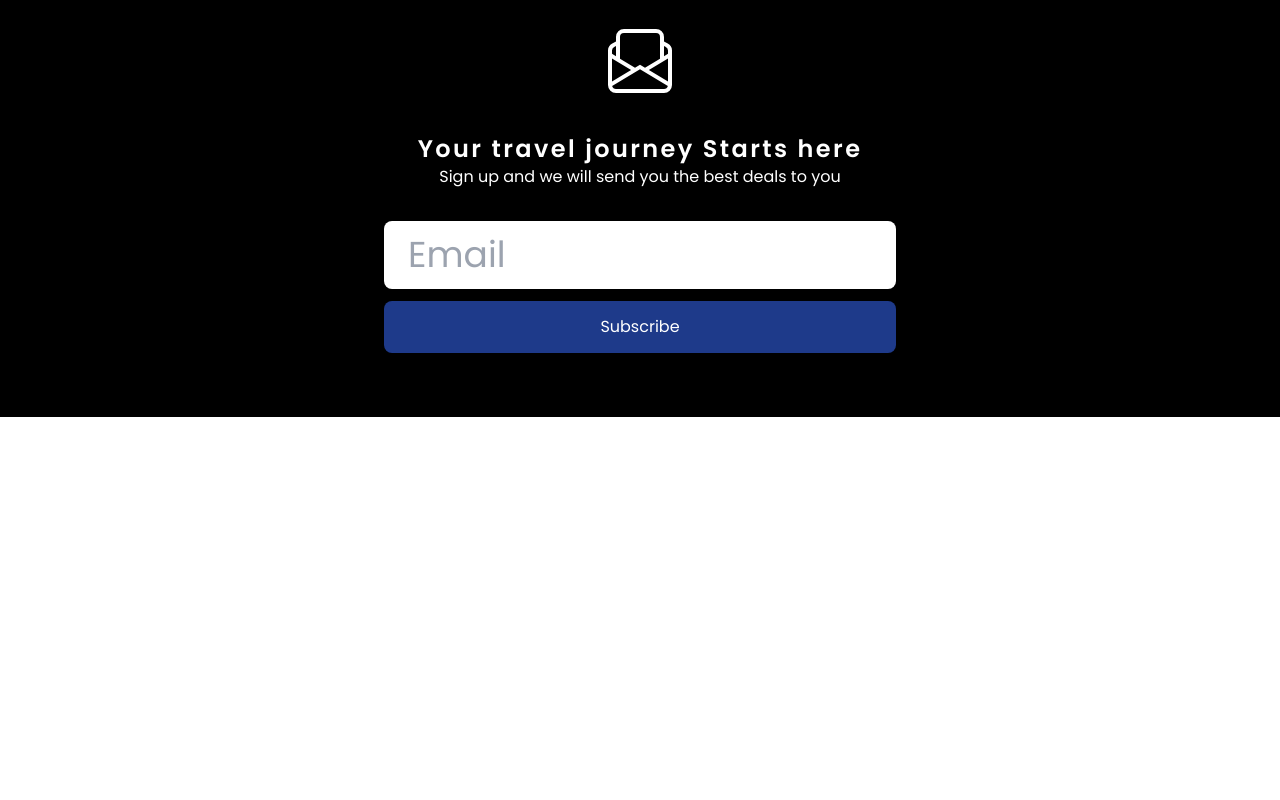
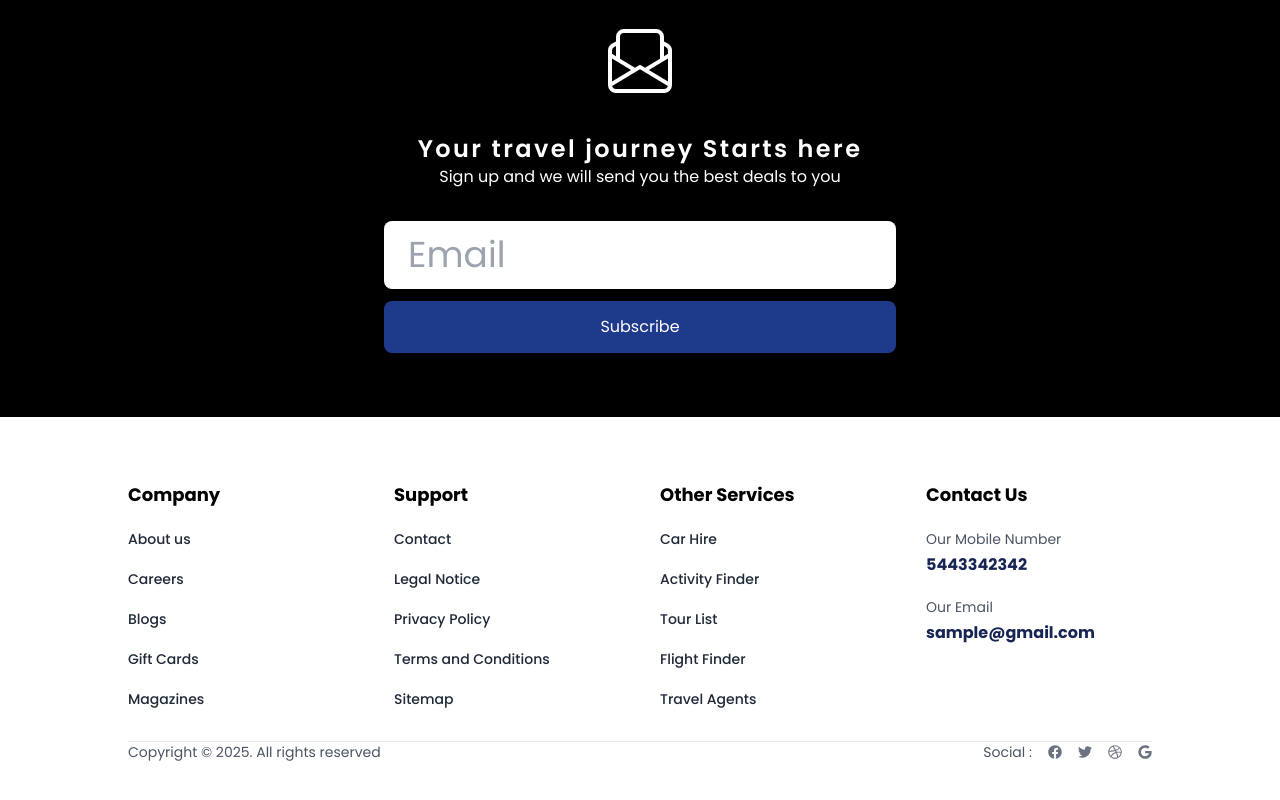
Before and after one commit to sadanandadhikari/travel_app, a Next.js app: page / in a window 1280 px wide. Shown: the part 4167-4967 px from the top of the page. Before the commit the page ends 4584 px from the top, so only its background shows below. Built offline with nearby package versions, Linux system fonts and the light colour scheme.

Commit message:
Add footer

```diff
--- a/components/home/Home.tsx
+++ b/components/home/Home.tsx
@@ -6,6 +6,7 @@ import WhyChoose from './whyChoose/WhyChoose'
 import Reviews from './reviews/Reviews'
 import News from './news/News'
 import Newsletter from './newsletter/Newsletter'
+import Footer from './footer/Footer'
 
 const Home = () => {
   return (
@@ -17,6 +18,7 @@ const Home = () => {
       <Reviews />
       <News />
       <Newsletter />
+      <Footer />
     </div>
   )
 }
--- /dev/null
+++ b/components/home/footer/Footer.tsx
@@ -0,0 +1,58 @@
+import Link from 'next/link';
+import React from 'react'
+import { FaDribbble, FaFacebook, FaGoogle, FaTwitter } from 'react-icons/fa';
+
+const Footer = () => {
+    const records = new Map<string, string[]>();
+    records.set("Company", ["About us", "Careers", "Blogs", "Gift Cards", "Magazines"]);
+    records.set("Support", ["Contact", "Legal Notice", "Privacy Policy", "Terms and Conditions", "Sitemap"]);
+    records.set("Other Services", ["Car Hire", "Activity Finder", "Tour List", "Flight Finder", "Travel Agents"]);
+
+  return (
+    <div className='pt-16 pb-16'>
+        <div className='w-[80%] mx-auto grid items-start grid-cols-1 md:grid-cols-2 lg:grid-cols-4 gap-10'>
+            {
+                Array.from(records.entries()).map(([key, values]) => {
+                    return (
+                        <div key={key} className='space-y-5'>
+                            <h1 className='text-lg text-black font-bold'>{key}</h1>
+                            {values.map((value: string, index: number) => {
+                                return (
+                                    <p key={index} className='text-sm text-gray-800 font-medium cursor-pointer hover:text-blue-950'>{value}</p>
+                                )
+                            })}
+                        </div>
+                    )
+                })
+            }
+
+            <div className='space-y-5'>
+                <h1 className='text-lg text-black font-bold'>Contact Us</h1>
+                <div className='mt-6'>
+                    <p className='text-sm text-gray-600'>Our Mobile Number</p>
+                    <p className='text-base font-bold text-blue-950 mt-1'>5443342342</p>
+                </div>
+                <div className='mt-6'>
+                    <p className='text-sm text-gray-600'>Our Email</p>
+                    <p className='text-base font-bold text-blue-950 mt-1'>sample@gmail.com</p>
+                </div>
+
+            </div>
+        </div>
+        {/** Bottom section */}
+        <div className='mt-8 w-[80%] mx-auto border-t flex flex-col md:flex-row justify-between items-center text-sm text-gray-600'>
+            <p className='text-center md:text-left'>Copyright &copy; 2025. All rights reserved</p>
+            <div className='flex items-center space-x-4 mt-4 md:mt-0'>
+                <span>Social :</span>
+                <Link href="#" className="text-gray-500 hover:text-gray-800"><FaFacebook/></Link>
+                <Link href="#" className="text-gray-500 hover:text-gray-800"><FaTwitter/></Link>
+                <Link href="#" className="text-gray-500 hover:text-gray-800"><FaDribbble/></Link>
+                <Link href="#" className="text-gray-500 hover:text-gray-800"><FaGoogle/></Link>
+
+            </div>
+        </div>
+    </div>
+  )
+}
+
+export default Footer
```
